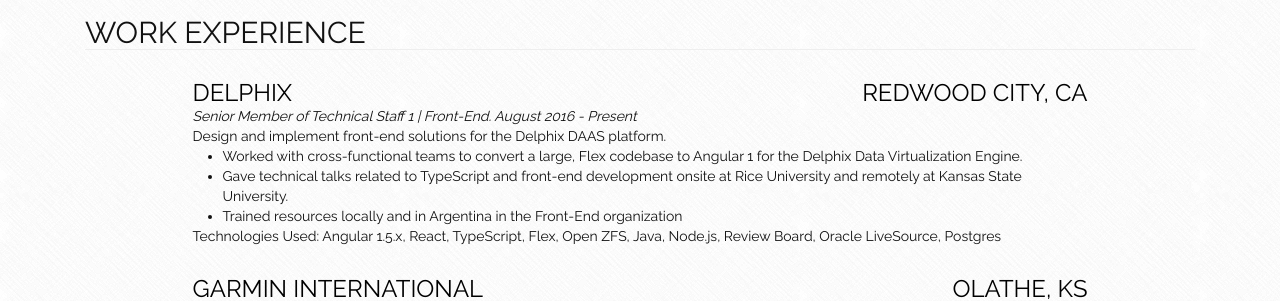
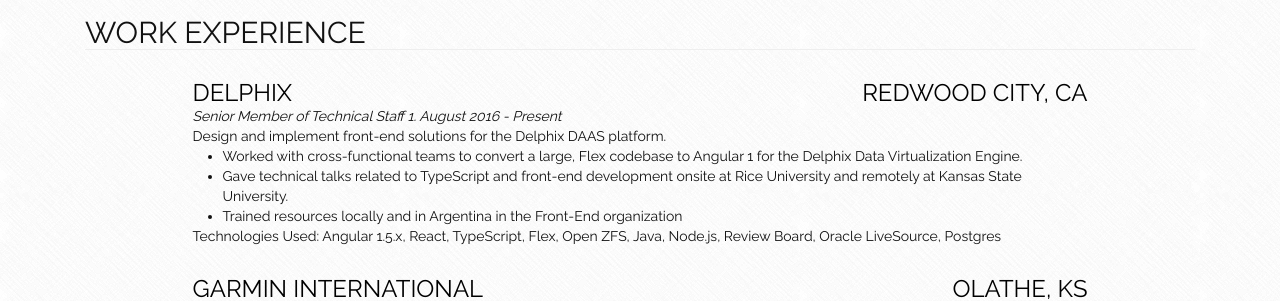
Before and after one commit to 121940kz/austingreen.info, a Jekyll site: the page built from index.html, in a window 1280 px wide. Shown: the part 607-908 px from the top of the page. Built offline with Jekyll 4.4.1, drawn with Linux system fonts in a browser that asks for light colours.

Commit message:
Removed unnecessary title

```diff
--- a/_data/information.json
+++ b/_data/information.json
@@ -71,7 +71,7 @@
             "name": "Delphix",
             "url": "http://www.delphix.com",
             "location": "Redwood City, CA",
-            "subText": "Senior Member of Technical Staff 1 | Front-End.  August 2016 - Present",
+            "subText": "Senior Member of Technical Staff 1.  August 2016 - Present",
             "description": "Design and implement front-end solutions for the Delphix DAAS platform.",
             "involvement": [
               {
```
